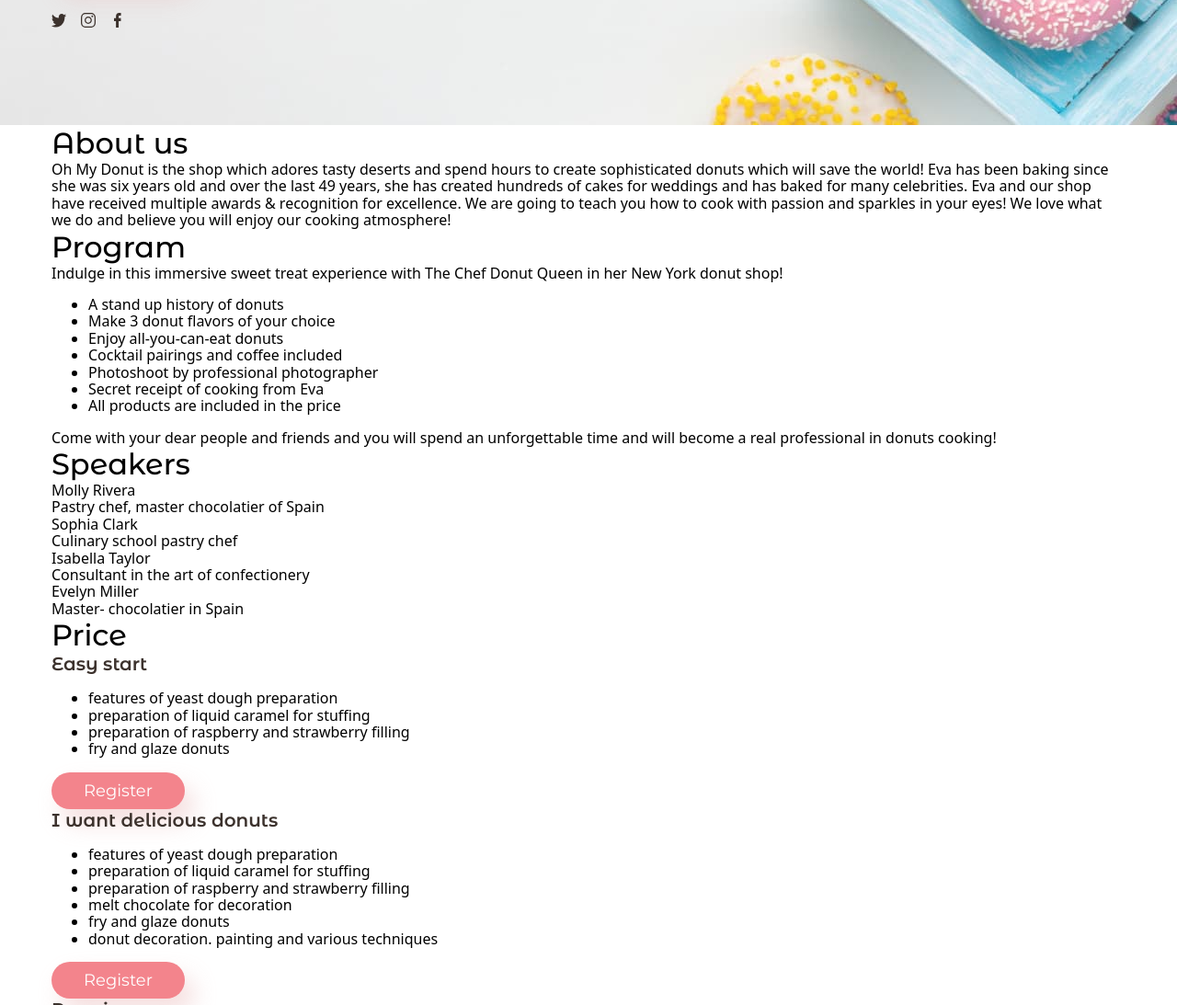
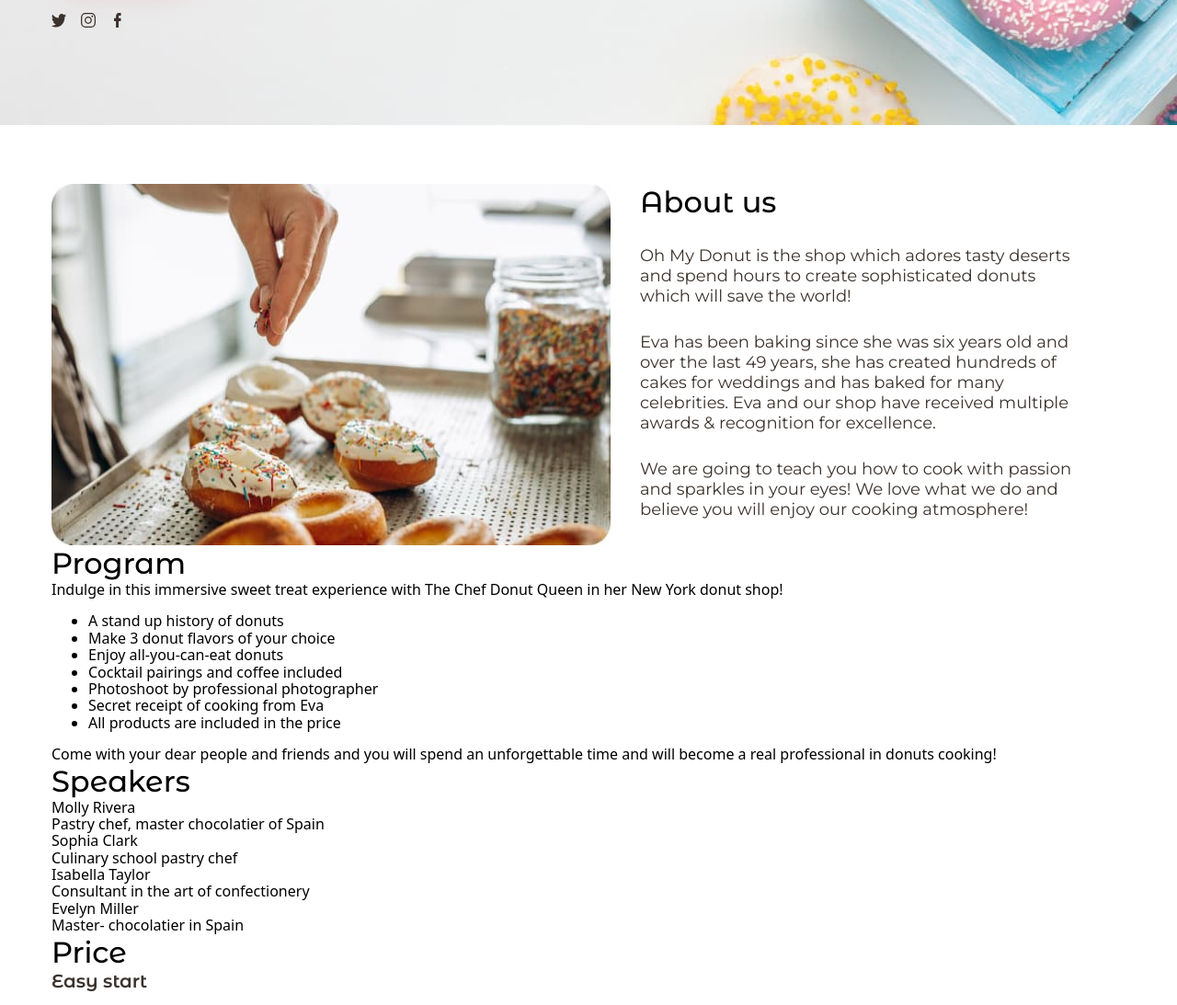
Before and after one commit to HelenaUa/donut-masterclass-1, a website: page index.html in a window 1280 px wide. Shown: the part 420-1513 px from the top of the page at 92% size. Drawn offline with nearby package versions, Linux system fonts and the light colour scheme.

Commit message:
add about

```diff
--- a/css/styles.css
+++ b/css/styles.css
@@ -50,9 +50,15 @@
 
   h2 {
     font-family: var(--secondary-font);
-    font-size: 32px;
+    font-size: 24px;
     font-weight: 500;
     line-height: normal;
+    @media screen and (min-width: 481px) and (max-width: 768px) {
+      font-size: 32px;
+    }
+    @media screen and (min-width: 769px) {
+      font-size: 32px;
+    }
   }
 
   h3 {
@@ -91,13 +97,11 @@
     padding-left: 20px;
     padding-right: 20px;
     margin: 0 auto;
-
     @media screen and (min-width: 481px) and (max-width: 768px) {
       max-width: 768px;
       padding-left: 32px;
       padding-right: 32px;
     }
-
     @media screen and (min-width: 769px) {
       max-width: 1200px;
       padding-left: 16px;
@@ -139,6 +143,7 @@
       height: 345px;
       padding-top: 24px;
       padding-bottom: 43px;
+      margin-bottom: 36px;
     }
     @media screen and (min-width: 769px) {
       background-image: url(../images/header.jpg);
@@ -146,6 +151,7 @@
       height: 556px;
       padding-top: 20px;
       padding-bottom: 20px;
+      margin-bottom: 64px;
     }
 
     /* background-image: url(../images/header.jpg);
@@ -163,7 +169,6 @@
 
   .header-up {
     display: flex;
-    /* align-items: center; */
     @media screen and (max-width: 480px) {
       justify-content: space-between;
     }
@@ -228,7 +233,6 @@
     border: none;
     background-color: transparent;
     padding: 0;
-    /* margin-top: 16px; */
     @media screen and (min-width: 769px) {
       display: none;
     }
@@ -309,3 +313,89 @@
     fill: var(--main-txt-cl);
     margin: 0;
   }
+
+  /* Main */
+  /* Section 'About us' */
+  .about {
+    display: flex;
+    flex-direction: column;
+    @media screen and (max-width: 480px) {
+      justify-content: center;
+      align-items: center;
+    }
+    @media screen and (min-width: 481px) and (max-width: 768px) {
+      flex-direction: row;
+    }
+    @media screen and (min-width: 769px) {
+      flex-direction: row;
+    }
+  }
+
+  .about-img {
+    @media screen and (max-width: 480px) {
+      /* width: 280px; */
+      height: 285px;
+      margin-top: 20px;
+      margin-bottom: 28px;
+    }
+    @media screen and (min-width: 481px) and (max-width: 768px) {
+      margin-right: 32px;
+      height: 359px;
+    }
+    @media screen and (min-width: 769px) {
+      margin-right: 32px;
+    }
+  }
+
+  .about-title {
+    @media screen and (max-width: 480px) {
+      justify-content: center;
+      align-items: center;
+      margin-bottom: 8px;
+    }
+  }
+
+  .about-text {
+    font-family: var(--main-font);
+    color: var(--main-txt-cl);
+    font-weight: 400;
+    line-height: normal;
+    @media screen and (max-width: 480px) {
+      font-size: 16px;
+      width: 62%;
+      margin-bottom: 16px;
+    }
+    @media screen and (min-width: 481px) and (max-width: 768px) {
+      font-size: 16px;
+      margin-top: 28px;
+      margin-bottom: 28px;
+    }
+    @media screen and (min-width: 769px) {
+      font-size: 18px;
+      width: 92%;
+      margin-top: 28px;
+      margin-bottom: 28px;
+    }
+  }
+
+  .read-more-btn {
+    font-family: var(--main-font);
+    color: var(--main-txt-cl);
+    background-color: #ffffff;
+    font-weight: 500;
+    line-height: normal;
+    cursor: pointer;
+    border: none;
+
+    @media screen and (max-width: 480px) {
+      font-size: 16px;
+      margin-right: 42%;
+    }
+    @media screen and (min-width: 481px) and (max-width: 768px) {
+      font-size: 16px;
+      /* margin-right: 35%; */
+    }
+    @media screen and (min-width: 769px) {
+      display: none;
+    }
+  }
--- a/index.html
+++ b/index.html
@@ -3,7 +3,7 @@
     <head>
         <meta charset="UTF-8" />
         <meta http-equiv="X-UA-Compatible" content="IE=edge" />
-        <meta name="viewport" content="width=<device-width>, initial-scale=1.0" />
+        <meta name="viewport" content="width=device-width, initial-scale=1.0" />
         <title>DonutMasterclass</title>
         <!--Fonts-->
         <link rel="preconnect" href="https://fonts.googleapis.com">
@@ -64,18 +64,37 @@
         </header>
 
         <main>
-            <section id="about">
-                <div class="container">
-                    <h2>About us</h2>
-                    <p>Oh My Donut is the shop which adores tasty deserts and spend hours to create
-                       sophisticated donuts which will save the world! Eva has been baking since she
-                       was six years old and over the last 49 years, she has created hundreds of cakes
-                       for weddings and has baked for many celebrities. Eva and our shop have received
-                       multiple awards & recognition for excellence. We are going to teach you how to cook
-                       with passion and sparkles in your eyes! We love what we do and believe you will enjoy
-                       our cooking atmosphere!
-                    </p>
-                    <img />
+            <section class="" id="about">
+                <div class="container about">
+                    <img class="about-img"
+                         srcset="
+                         ./images/about/about-l-@1x.jpg 608w,
+                         ./images/about/about-m-@1x.jpg 336w,
+                         ./images/about/about-s-@1x.jpg 280w,
+                         ./images/about/about-l-@2x.jpg 1216w,
+                         ./images/about/about-m-@2x.jpg 672w,
+                         ./images/about/about-s-@2x.jpg 560w
+                         "
+                         sizes="(min-width: 1200px) 608px, (min-width: 768px) 336px, (min-width: 480px) 280px, 100vw"
+                         src="./images/about/about-s-@1x.jpg"
+                         alt="hand and donuts"
+                    />
+                    <div>
+                        <h2 class="about-title">About us</h2>
+                        <p class="about-text">Oh My Donut is the shop which adores tasty deserts and
+                           spend hours to create sophisticated donuts which will save the world!
+                        </p>
+                        <p class="about-text">Eva has been baking since she was six years old and over
+                           the last 49 years, she has created hundreds of cakes for weddings and has
+                           baked for many celebrities. Eva and our shop have received multiple awards
+                           & recognition for excellence.
+                        </p>
+                        <p class="about-text">We are going to teach you how to cook with passion and
+                           sparkles in your eyes! We love what we do and believe you will enjoy
+                           our cooking atmosphere!
+                        </p>
+                        <button class="read-more-btn" type="button">Read more</button>
+                    </div>
                 </div>
             </section>
             <section id="program">
```
Also changed, not shown: images/about/about-l-@1x.jpg (added), images/about/about-l-@2x.jpg (added), images/about/about-m-@1x.jpg (added), images/about/about-m-@2x.jpg (added), images/about/about-s-@1x.jpg (added), images/about/about-s-@2x.jpg (added).
